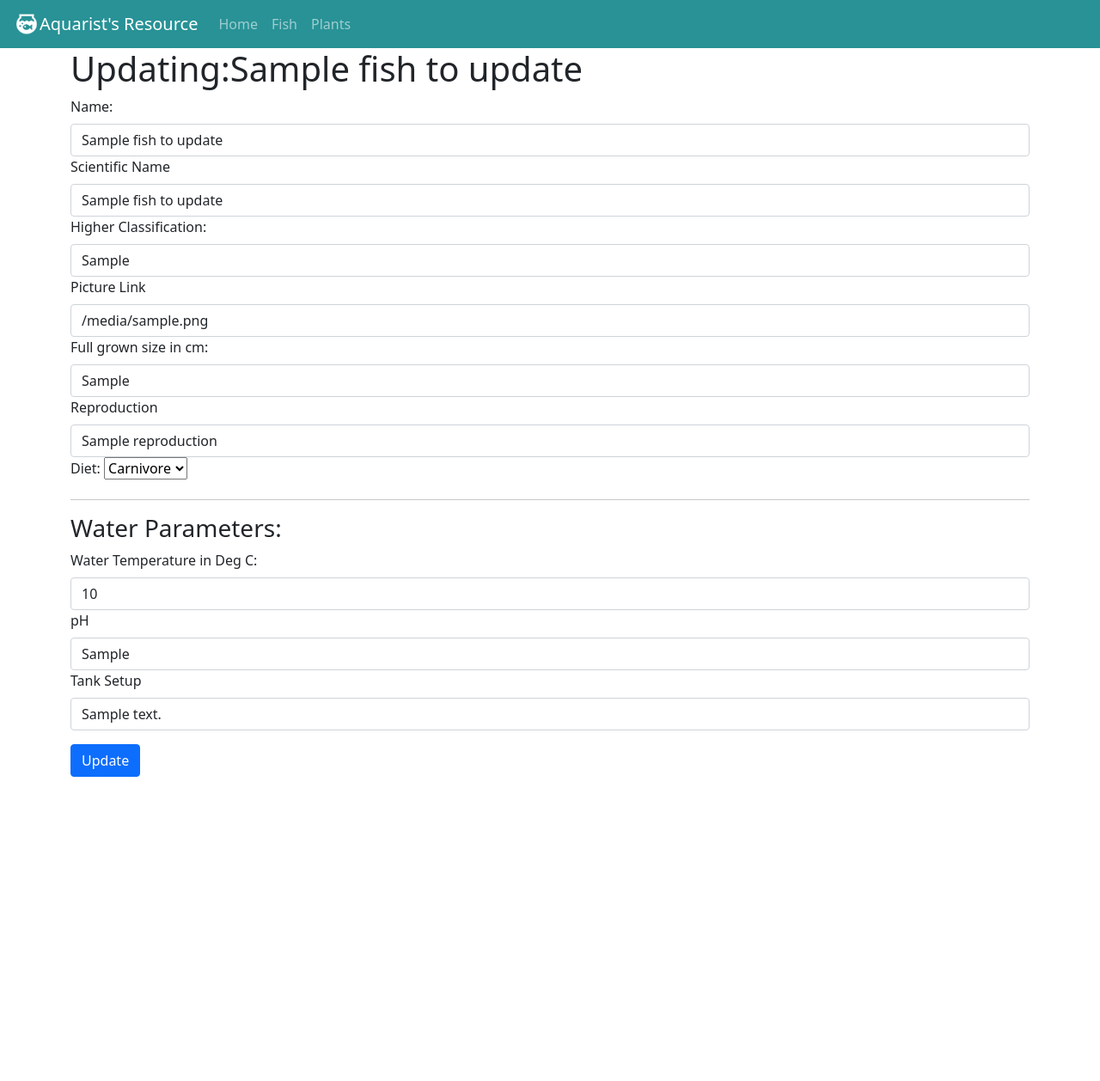
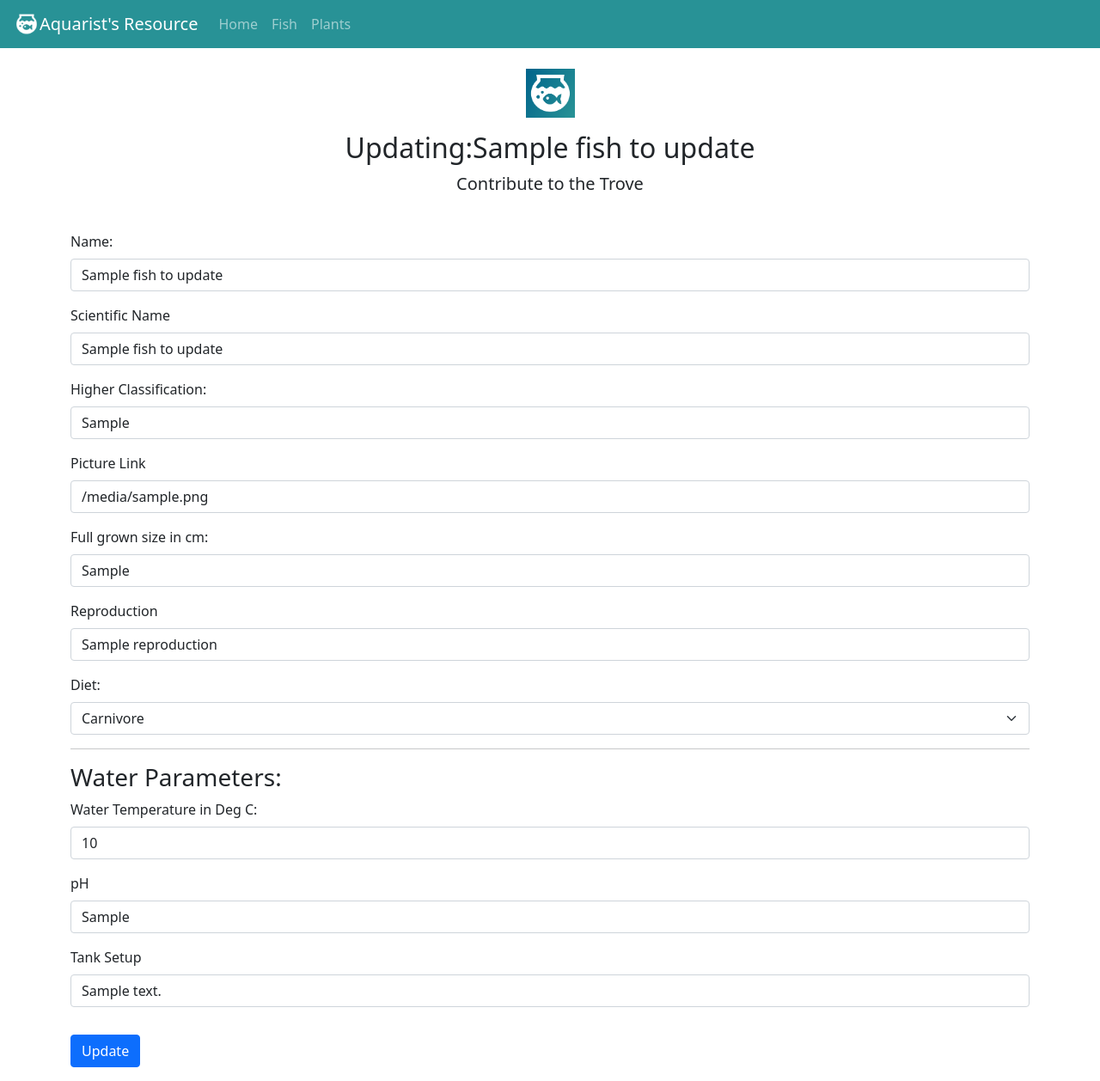
Before and after one commit to Code-Institute-Submissions/Malrhis-project3, a Flask app: template aquarist/templates/show_update_fish.template.html in a window 1280 px wide. Shown: the whole page at 86% size. Before the commit the page ends 904 px from the top, so only its background shows below. Run offline with Flask 2, Linux system fonts and the light colour scheme; the template is opened without the code that fills it: most values are stand-ins (such as "Sample title", 1, 10 or a date in 2020); some libraries are stand-ins or nearby versions.

Commit message:
UI update for update templates

```diff
--- a/aquarist/templates/show_update_fish.template.html
+++ b/aquarist/templates/show_update_fish.template.html
@@ -13,39 +13,43 @@ Updating Fish Record
 </div>
 {%endif%}
 
-<h1>Updating:{{fish_to_update.name}}</h1>
+<div class="py-4 text-center">
+    <img class="d-block mx-auto mb-3" src="{{ url_for('static', filename='logo1.png') }}" alt="" width="57" height="57">
+    <h2>Updating:{{fish_to_update.name}}</h2>
+    <p class="lead">Contribute to the Trove</p>
+</div>
 
 <form method="POST">
-    <div>
+    <div class="form-group mb-3">
         <label class="form-label">Name:</label>
         <input type="text" name="name" value="{{fish_to_update.name}}" class="form-control">
     </div>
-    <div>
+    <div class="form-group mb-3">
         <label class="form-label">Scientific Name </label>
         <input type="text" name="scientific_name" value="{{fish_to_update.scientific_name}}" class="form-control">
     </div>
-    <div>
+    <div class="form-group mb-3">
         <label class="form-label">Higher Classification: </label>
         <input type="text" name="higher_classification" value="{{fish_to_update.higher_classification}}"
             class="form-control">
     </div>
-    <div>
+    <div class="form-group mb-3">
         <label class="form-label">Picture Link</label>
         <input type="text" placeholder="input an image URL here" value="{{fish_to_update.fish_picture}}"
             name="fish_picture" class="form-control">
     </div>
-    <div>
+    <div class="form-group mb-3">
         <label class="form-label">Full grown size in cm: </label>
         <input type="text" name="full_grown_size_in_cm" value="{{fish_to_update.full_grown_size_in_cm}}"
             class="form-control">
     </div>
-    <div>
+    <div class="form-group mb-3">
         <label class="form-label">Reproduction</label>
         <input type="text" value="{{fish_to_update.reproduction}}" name="reproduction" class="form-control">
     </div>
-    <div>
+    <div class="form-group mb-3">
         <label class="form-label">Diet: </label>
-        <select name="diet">
+        <select class="form-select" name="diet">
             <option {%if fish_to_update.diet == 'Carnivore'%} selected {%endif%}>Carnivore</option>
             <option {%if fish_to_update.diet == 'Omnivore'%} selected {%endif%}>Omnivore</option>
             <option {%if fish_to_update.diet == 'Herbivore'%} selected {%endif%}>Herbivore</option>
@@ -53,15 +57,15 @@ Updating Fish Record
     </div>
     <hr>
     <h3>Water Parameters:</h3>
-    <div>
+    <div class="form-group mb-3">
         <label class="form-label">Water Temperature in Deg C: </label>
         <input type="text" value="{{fish_to_update.water_temp_in_degc}}" name="water_temp_in_degc" class="form-control">
     </div>
-    <div>
+    <div class="form-group mb-3">
         <label class="form-label">pH</label>
         <input type="text" value="{{fish_to_update.pH}}" name="pH" class="form-control">
     </div>
-    <div>
+    <div class="form-group mb-3">
         <label class="form-label">Tank Setup</label>
         <input type="text" value="{{fish_to_update.tank_setup_text}}" name="tank_setup_text" class="form-control">
     </div>
```
Also changed, not shown: aquarist/templates/show_update_plant.template.html (+19 -13 lines).
